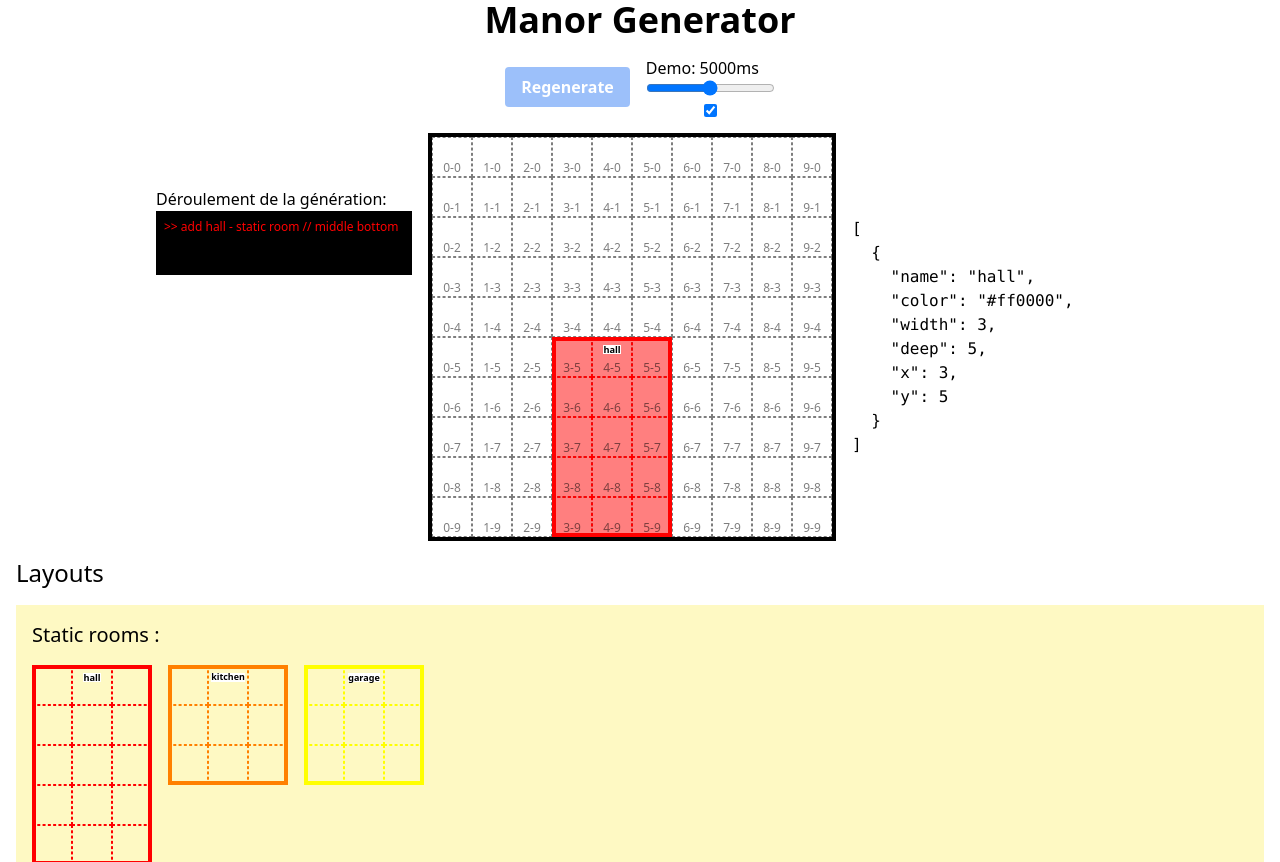
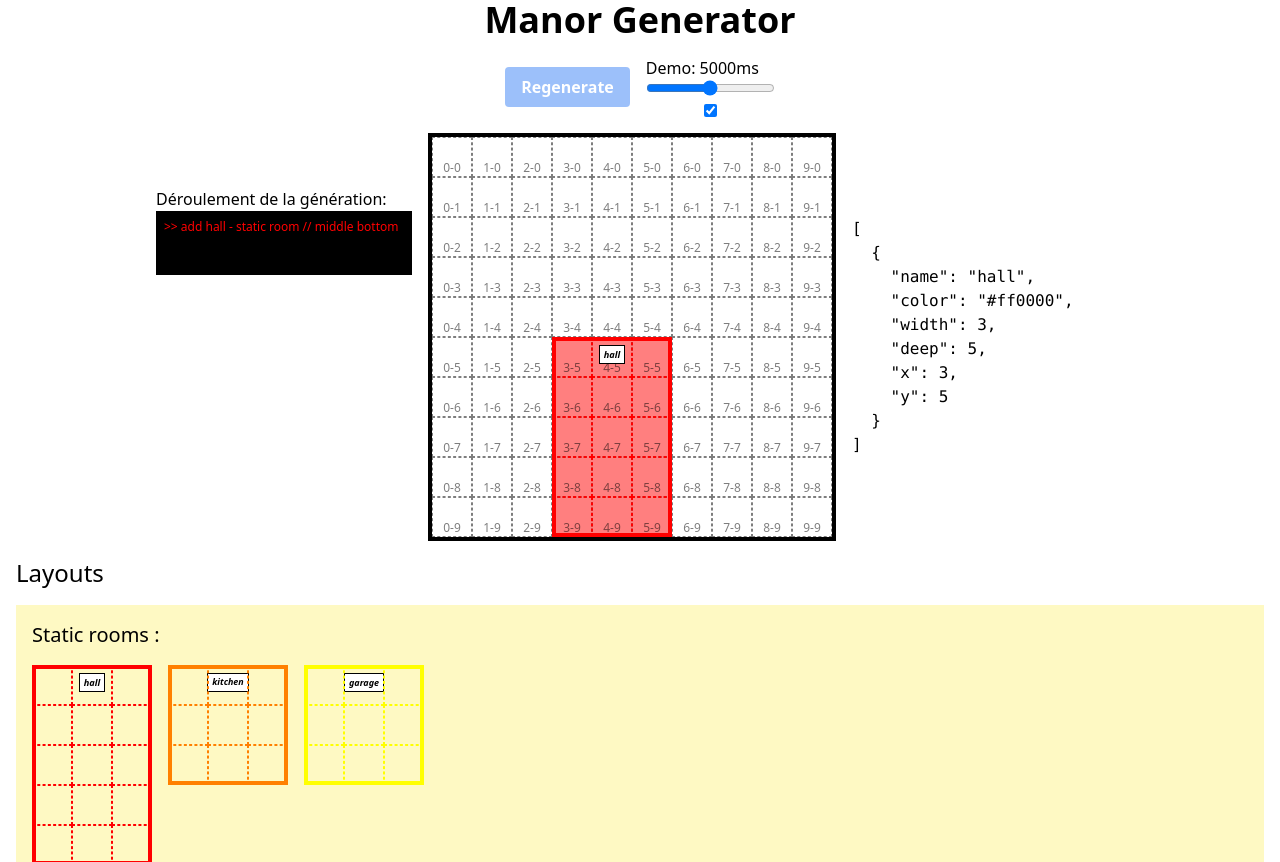
Before and after one commit to gmirmand/manor-generator, a Vue app: page / in a window 1280 px wide. Shown: the top 862 px of the page. Built offline with nearby package versions, Linux system fonts and the light colour scheme.

Commit message:
:art: improve dynamic slot rendering

```diff
--- a/src/App.vue
+++ b/src/App.vue
@@ -14,6 +14,7 @@ export default defineComponent({
       manorDeep: 10,
       demo: 5000,
       demoBoolean: true,
+      canRegenerate: false,
     }
   },
 })
@@ -40,10 +41,10 @@ export default defineComponent({
         <!-- regenerate -->
         <div class="flex flex-col">
           <button
-              :disabled="demoBoolean"
+              :disabled="!canRegenerate"
               @click="$refs.manor.generateDynamics()"
               class="bg-blue-500 hover:bg-blue-700 text-white font-bold py-2 px-4 rounded mr-4"
-              :class="{'opacity-50 cursor-not-allowed': demoBoolean}" >
+              :class="{'opacity-50 cursor-not-allowed': !canRegenerate}" >
             Regenerate
           </button>
         </div>
@@ -59,7 +60,7 @@ export default defineComponent({
           :manorWidth="manorWidth"
           :manorDeep="manorDeep"
           :demo="demoBoolean ? demo : 0"
-          @update:demoBoolean="demoBoolean = $event"
+          @update:canRegenerate="canRegenerate = $event"
       />
     </div>
   </div>
--- a/src/components/ManorGeneration.vue
+++ b/src/components/ManorGeneration.vue
@@ -50,7 +50,8 @@ export default defineComponent({
   methods: {
     reset() {
       // clear all setTimeout
-      let id = window.setTimeout(function () {}, 0);
+      let id = window.setTimeout(function () {
+      }, 0);
       while (id--) {
         window.clearTimeout(id); // will do nothing if no timeout with id is present
       }
@@ -63,6 +64,8 @@ export default defineComponent({
       this.setupMatrix();
     },
     setupMatrix() {
+      this.$emit("update:canRegenerate", false);
+
       // we generate the matrix
       for (let y = 0; y < this.manorDeep; y++) {
         for (let x = 0; x < this.manorWidth; x++) {
@@ -155,13 +158,24 @@ export default defineComponent({
       })
     },
     generateDynamics() {
-      const placedRooms =  [];
+      const placedRooms = [];
+      const promises = [];
       // delete existing dynamic rooms
-      this.rooms = this.rooms.filter((room) => {
+      this.rooms = this.rooms
+          .filter((room) => {
         return !this.roomsDynamic.find((roomDynamic) => {
           return roomDynamic.name === room.name;
         })
       })
+
+      // delete existing dynamic slots
+      this.rooms = this.rooms
+          .filter((room) => {
+            return !dynamicSlots.find((slot) => {
+              return room.name === `slot ${slot.width}x${slot.deep}_${slot.x}-${slot.y}`;
+            })
+          })
+
 
       // we define room slots that we will populate with rooms picked randomly between non-static rooms
       // we place two 2x2 slots
@@ -176,7 +190,7 @@ export default defineComponent({
       // we place a 3x3 at 1-1
       // we place the slots
       dynamicSlots.forEach((slot, index) => {
-        setTimeout(() => {
+        promises.push(
             this.addRoom({
                   name: `slot ${slot.width}x${slot.deep}_${slot.x}-${slot.y}`,
                   overlay: true,
@@ -218,9 +232,9 @@ export default defineComponent({
                   // if width and deep are different
                   const rotation = roomsFittingNotMaxedRandom.width === slot.width ? 0 : 1;
                   // delete the slot rooms
-                this.rooms = this.rooms.filter((room) => {
-                  return room.name !== `slot ${slot.width}x${slot.deep}_${slot.x}-${slot.y}`;
-                });
+                  // this.rooms = this.rooms.filter((room) => {
+                  //   return room.name !== `slot ${slot.width}x${slot.deep}_${slot.x}-${slot.y}`;
+                  // });
 
                   // we place the room
                   placedRooms.push(roomsFittingNotMaxedRandom);
@@ -232,13 +246,23 @@ export default defineComponent({
                     deep: rotation % 2 === 0 ? roomsFittingNotMaxedRandom.deep : roomsFittingNotMaxedRandom.width,
                   }, `room ${roomsFittingNotMaxedRandom.name} - dynamic room - slot`)
                 })
-        }, this.demo ? this.demo / 2 / dynamicSlots.length * index : index * 100);
+        )
+
+        // setTimeout(() => {
+        // }, this.demo ? this.demo / 2 / dynamicSlots.length * index : index * 100);
+      })
+
+      Promise.all(promises)
+          .then(() => {
+            this.end();
           })
     },
+
     // it's a promise that wait 1s to see the evolution
-    addRoom(room, message) {
+    addRoom: async function (room, message) {
+      return new Promise((resolve) => {
         this.addInfo(message, room.color);
-      return new Promise((resolve) => {
+
         setTimeout(() => {
           this.rooms.push(room);
           this.$nextTick(() => {
@@ -263,7 +287,7 @@ export default defineComponent({
     },
     end() {
       // we unchecked the demo in the parent
-      // this.$emit("update:demoBoolean", false);
+      this.$emit("update:canRegenerate", true);
     },
   },
 
@@ -336,6 +360,7 @@ export default defineComponent({
               :width="room.width"
               :deep="room.deep"
               :color="room.color"
+              :overlay="room.overlay"
           />
         </transition-group>
       </div>
@@ -363,6 +388,7 @@ export default defineComponent({
 .info-enter-active, .info-leave-active {
   transition: all 1s;
 }
+
 .info-enter-from, .info-leave-to {
   opacity: 0;
   transform: translateX(-20px);
--- a/src/components/RoomGeneration.vue
+++ b/src/components/RoomGeneration.vue
@@ -16,7 +16,7 @@ export default defineComponent({
 </script>
 
 <template>
-  <div class="absolute text-xs font-bold inline-flex justify-center items-start leading-none outline outline-4 -outline-offset-4"
+  <div class="absolute text-xs inline-flex justify-center items-start leading-none outline outline-4 -outline-offset-4 italic"
        :style="{
             top: `${(y) * 40}px`,
             left: `${(x) * 40}px`,
@@ -26,7 +26,12 @@ export default defineComponent({
             fontSize: `${Math.max(6, 16 * Math.min(width / 5, deep / 5) * (1 - (name.length * 0.01)))}px`,
             }
             ">
-    <span class="bg-white mt-2">{{ name }}</span>
+    <span
+        class="mt-2"
+        :class="{'bg-white font-bold border border-black p-1': !overlay}"
+    >
+      {{ name }}
+    </span>
 
     <template v-for="xSlot in width">
       <template
```
Lines whose indentation alone changed are shown as unchanged.
